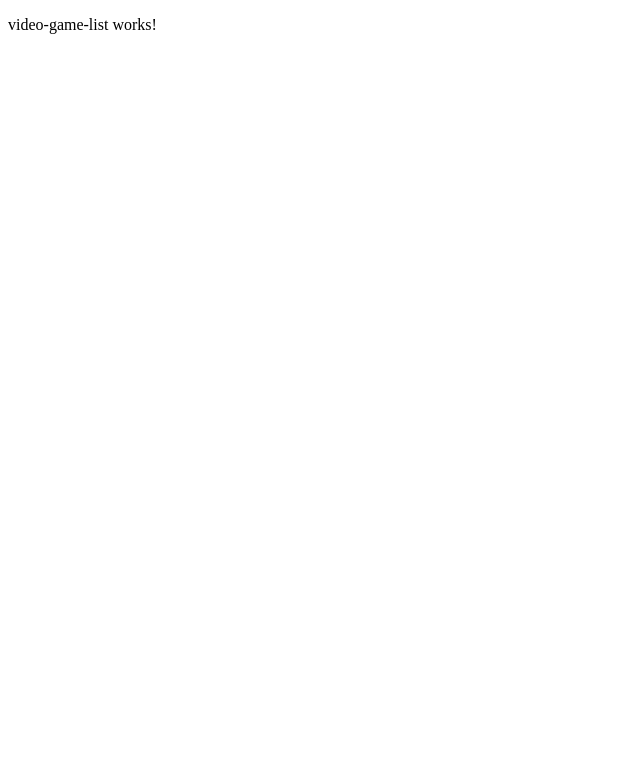
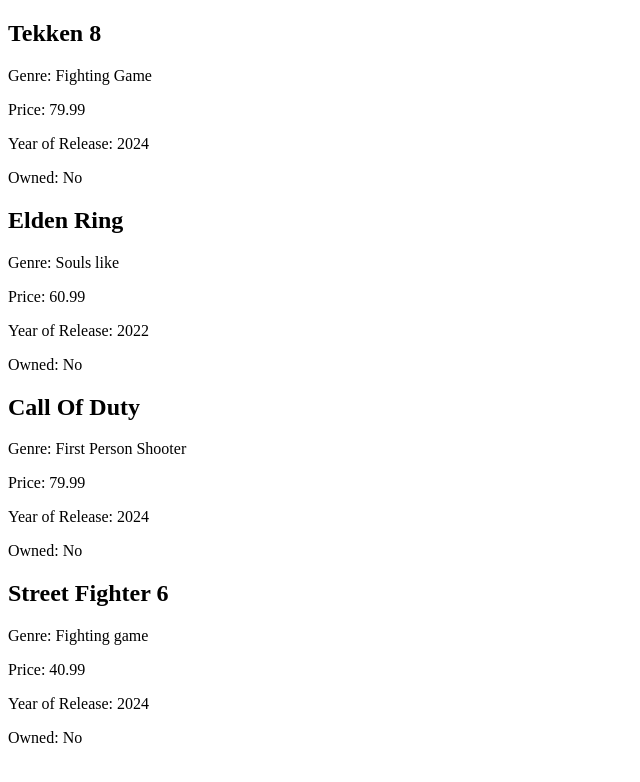
Before and after one commit to Cnoble05/colton_noble_Learning_Angular, an Angular app: page / in a window 1280 px wide. Shown: the top 782 px of the page, without its empty margins (0-640 px from the left). Built offline with nearby package versions, Linux system fonts and the light colour scheme.

Commit message:
Fixed all bugs that were happening before

```diff
--- a/src/app/video-game-list-item/video-game-list-item.component.html
+++ b/src/app/video-game-list-item/video-game-list-item.component.html
@@ -1,4 +1,8 @@
-<app-video-game-list-item [VideoGames] = "VideoGame1"> </app-video-game-list-item>
-<app-video-game-list-item [VideoGame]  = "VideoGame2"> </app-video-game-list-item>
-<app-video-game-list-item [VideoGames] = "VideoGame3"> </app-video-game-list-item>
-<app-video-game-list-item [VideoGames] = "VideoGame4"> </app-video-game-list-item>
+
+<div class="video-game-item">
+  <h2>{{ VideoGame.title }}</h2>
+  <p>Genre: {{ VideoGame.genre }}</p>
+  <p>Price: {{ VideoGame.price }}</p>
+  <p>Year of Release: {{ VideoGame.yearOfRelease }}</p>
+  <p>Owned: {{ VideoGame.Owned? 'Yes' : 'No' }}</p>
+</div>
--- a/src/app/video-game-list-item/video-game-list-item.component.ts
+++ b/src/app/video-game-list-item/video-game-list-item.component.ts
@@ -1,9 +1,12 @@
-import {VideoGames} from "../Shared/Modules/VideoGames";
+import { Component, Input } from '@angular/core';
+import { VideoGames } from '../Shared/Modules/VideoGames';
 
-
-export class VideoGameListItemComponent{
-  VideoGame1: VideoGames = { price: 79.99, title: "Tekken 8", genre: "Fighting Game", yearOfRelease: 2024, Owned: false };
-  VideoGame2: VideoGames = { price: 60.99, title: "Elden Ring", genre: "Souls like", yearOfRelease: 2022, Owned: false };
-  VideoGame3: VideoGames = { price: 79.99, title: "Call Of Duty", genre: "First Person Shooter", yearOfRelease: 2024, Owned: false };
-  VideoGame4: VideoGames = { price: 40.99, title: "Street Fighter 6", genre: "Fighting game", yearOfRelease: 2024, Owned: false };
+@Component({
+  selector: 'app-video-game-list-item',
+  templateUrl: './video-game-list-item.component.html',
+  standalone: true,
+  styleUrls: ['./video-game-list-item.component.css']
+})
+export class VideoGameListItemComponent {
+  @Input() VideoGame!: VideoGames;
 }
--- a/src/app/video-game-list/video-game-list.component.html
+++ b/src/app/video-game-list/video-game-list.component.html
@@ -1 +1,4 @@
-<p>video-game-list works!</p>
+<app-video-game-list-item [VideoGame] = "VideoGame1"> </app-video-game-list-item>
+<app-video-game-list-item [VideoGame] = "VideoGame2"> </app-video-game-list-item>
+<app-video-game-list-item [VideoGame] = "VideoGame3"> </app-video-game-list-item>
+<app-video-game-list-item [VideoGame] = "VideoGame4"> </app-video-game-list-item>
--- a/src/app/video-game-list/video-game-list.component.ts
+++ b/src/app/video-game-list/video-game-list.component.ts
@@ -1,14 +1,19 @@
-import { Component, Input } from '@angular/core';
-import {VideoGames} from "../Shared/Modules/VideoGames";
+import { Component } from '@angular/core';
+import { VideoGames } from '../Shared/Modules/VideoGames';
+import {VideoGameListItemComponent} from "../video-game-list-item/video-game-list-item.component"; // Make sure this path is correct.
 
 @Component({
   selector: 'app-video-game-list',
+  templateUrl: './video-game-list.component.html',
   standalone: true,
-  imports: [],
-  templateUrl: './video-game-list.component.html',
-  styleUrl: './video-game-list.component.css'
+  imports: [
+    VideoGameListItemComponent
+  ],
+  styleUrls: ['./video-game-list.component.css']
 })
 export class VideoGameListComponent {
-  @Input() VideoGame? : VideoGames
-
+  VideoGame1: VideoGames = { price: 79.99, title: "Tekken 8", genre: "Fighting Game", yearOfRelease: 2024, Owned: false };
+  VideoGame2: VideoGames = { price: 60.99, title: "Elden Ring", genre: "Souls like", yearOfRelease: 2022, Owned: false };
+  VideoGame3: VideoGames = { price: 79.99, title: "Call Of Duty", genre: "First Person Shooter", yearOfRelease: 2024, Owned: false };
+  VideoGame4: VideoGames = { price: 40.99, title: "Street Fighter 6", genre: "Fighting game", yearOfRelease: 2024, Owned: false };
 }
```
